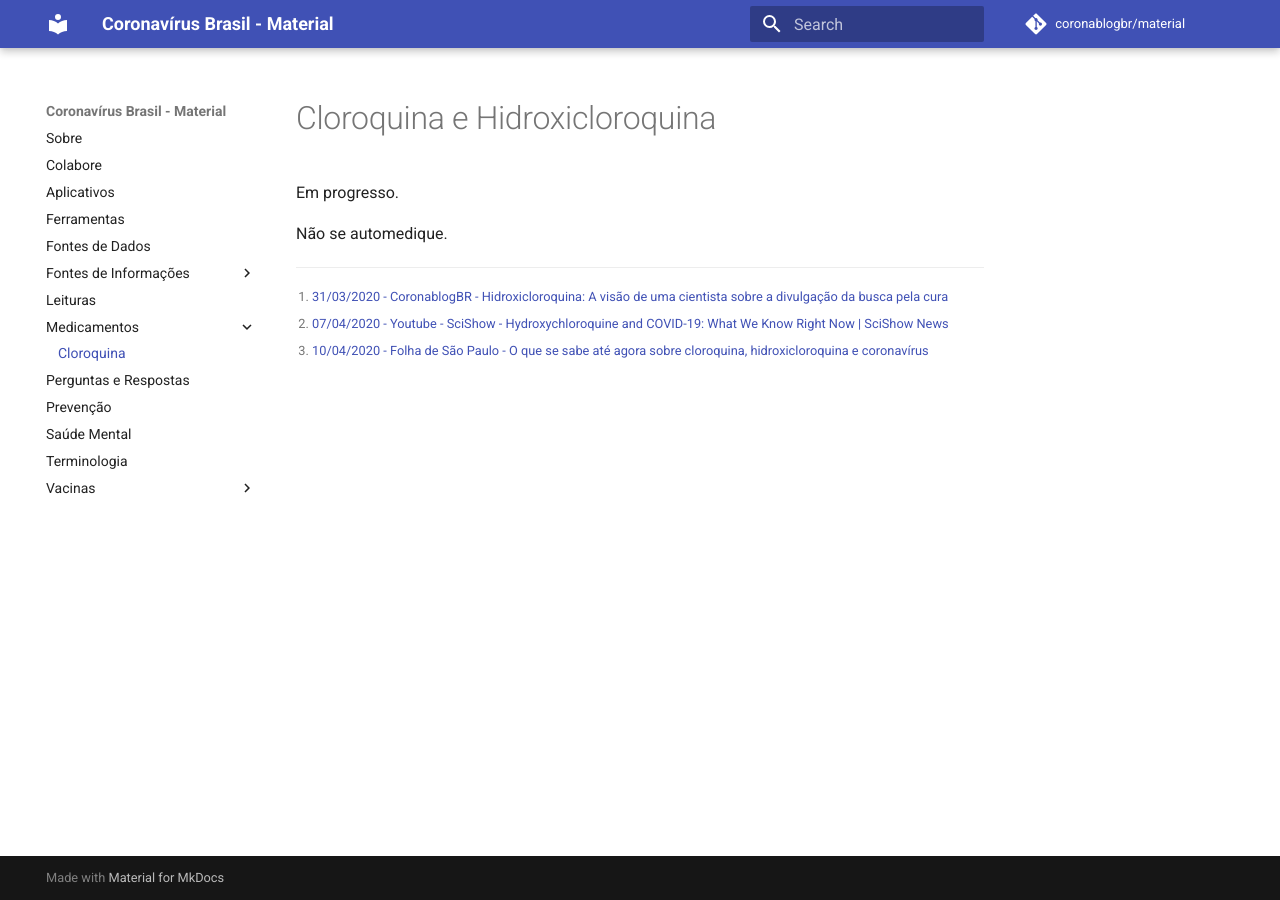
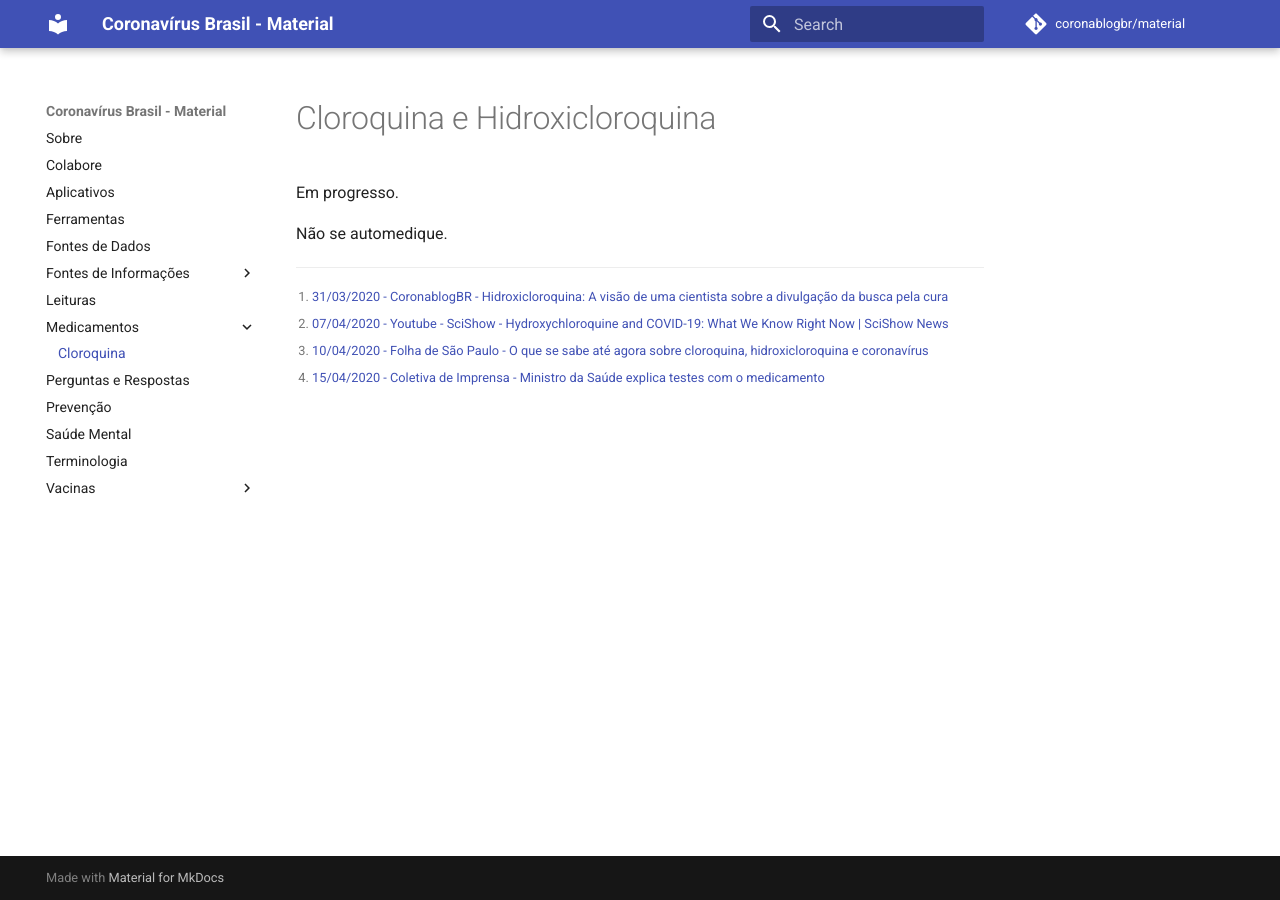
Before and after one commit to coronablogbr/material, an MkDocs documentation site: the page built from docs/cloroquina.md, in a window 1280 px wide. Built offline with MkDocs 1.6.1 and Material for MkDocs 9.7.7, drawn with Linux system fonts in a browser that asks for light colours; comment, search, counter and statistics services are not loaded.

Commit message:
Cloroquina, referencia, coletiva de imprensa

```diff
--- a/docs/cloroquina.md
+++ b/docs/cloroquina.md
@@ -7,3 +7,4 @@ Não se automedique.
   [^coronablogbr-visao-busca-cura]: [31/03/2020 - CoronablogBR - Hidroxicloroquina: A visão de uma cientista sobre a divulgação da busca pela cura](https://coronablogbr.org/2020/03/31/texto-hidroxicloroquina.html)
   [^yout-scishow-what-we-know-2020-04-07]: [07/04/2020 - Youtube - SciShow - Hydroxychloroquine and COVID-19: What We Know Right Now | SciShow News](https://youtu.be/va6j4JITJoE)
   [^not-fsp-o-se-sabe-2020-04-10]: [10/04/2020 - Folha de São Paulo - O que se sabe até agora sobre cloroquina, hidroxicloroquina e coronavírus](https://www1.folha.uol.com.br/equilibrioesaude/2020/04/o-que-se-sabe-ate-agora-sobre-cloroquina-hidroxicloroquina-e-coronavirus.shtml)
+  [^yt-minsaude-coletiva-2020-04-15]: [15/04/2020 - Coletiva de Imprensa - Ministro da Saúde explica testes com o medicamento](https://youtu.be/D3b6HmPAxuM?t=3689)
```
